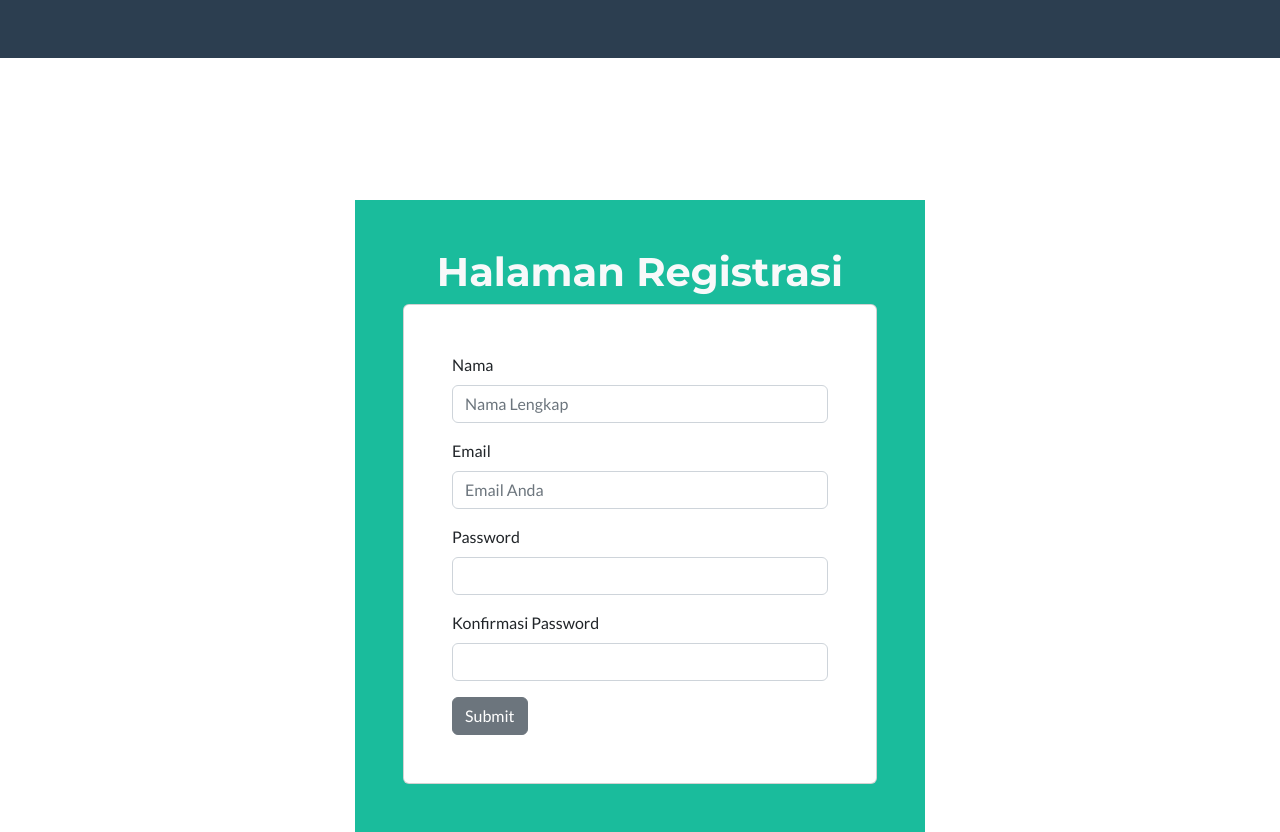
After one commit to naufalhilmiaji/django-ticketing-system, a Django app: page /register/ in a window 1280 px wide. The commit adds this page. Run offline with Django 4.2, Linux system fonts and the light colour scheme; style sheets or scripts are compiled from the project's sources; some libraries are stand-ins or nearby versions.

```diff
--- a/templates/base.html
+++ b/templates/base.html
@@ -31,9 +31,14 @@
             </button>
             <div class="collapse navbar-collapse" id="navbarResponsive">
                 <ul class="navbar-nav ms-auto">
-                    {% comment %} <li class="nav-item mx-0 mx-lg-1"><a class="nav-link py-3 px-0 px-lg-3 rounded text-white" href="#portfolio">Portfolio</a></li> {% endcomment %}
-                    <li class="nav-item mx-0 mx-lg-1"><a class="nav-link py-3 px-0 px-lg-3 rounded text-white" href="#about">Tentang Kami</a></li>
-                    <li class="nav-item mx-0 mx-lg-1"><a class="nav-link py-3 px-0 px-lg-3 rounded text-white" href="#">Login</a></li>
+                    {% if request.path == '/' %}
+                        <li class="nav-item mx-0 mx-lg-1"><a class="nav-link py-3 px-0 px-lg-3 rounded text-white" href="#about">Tentang Kami</a></li>
+                        {% if user.is_authenticated %}
+                            <li class="nav-item mx-0 mx-lg-1"><a class="nav-link py-3 px-0 px-lg-3 rounded text-white" href="{% url 'website:logout' %}">Logout</a></li>
+                        {% else %}
+                            <li class="nav-item mx-0 mx-lg-1"><a class="nav-link py-3 px-0 px-lg-3 rounded text-white" href="{% url 'website:login' %}">Login</a></li>
+                        {% endif %}
+                    {% endif %}
                 </ul>
             </div>
         </div>
--- a/templates/website/form.html
+++ b/templates/website/form.html
@@ -1,9 +1,44 @@
-{% extends 'base.html' %}
-
-{% block content %}
 <form method="POST">
     {% csrf_token %}
-    {{ form }}
-    <button type="submit">Submit</button>
+    {% if request.path == '/login/' %}
+        <div class="mb-3">
+            <label for="{{ form.identifier.id_for_label }}" class="form-label">{{ form.identifier.label }}</label>
+            <input type="email" class="form-control" id="{{ form.identifier.id_for_label }}" name="{{ form.identifier.name }}"
+                placeholder="Email Anda" aria-describedby="emailHelp">
+            <div id="emailHelp" class="form-text">{{ form.identifier.errors }}</div>
+        </div>
+        <div class="mb-3">
+            <label for="{{ form.password.id_for_label }}" class="form-label">{{ form.password.label }}</label>
+            <input type="password" class="form-control" id="{{ form.password.id_for_label }}"  name="{{ form.password.name }}"
+                aria-describedby="emailHelp">
+            <div id="emailHelp" class="form-text">{{ form.password.errors }}</div>
+        </div>
+    {% elif request.path == '/register/' %}
+        <div class="mb-3">
+            <label for="{{ form.name.id_for_label }}" class="form-label">{{ form.name.label }}</label>
+            <input type="text" class="form-control" id="{{ form.name.id_for_label }}" name="{{ form.name.name }}"
+                placeholder="Nama Lengkap" aria-describedby="emailHelp">
+            <div id="emailHelp" class="form-text">{{ form.name.errors }}</div>
+        </div>
+        <div class="mb-3">
+            <label for="{{ form.email.id_for_label }}" class="form-label">{{ form.email.label }}</label>
+            <input type="email" class="form-control" id="{{ form.email.id_for_label }}" name="{{ form.email.name }}"
+                placeholder="Email Anda" aria-describedby="emailHelp">
+            <div id="emailHelp" class="form-text">{{ form.email.errors }}</div>
+        </div>
+        <div class="mb-3">
+            <label for="{{ form.password.id_for_label }}" class="form-label">{{ form.password.label }}</label>
+            <input type="password" class="form-control" id="{{ form.password.id_for_label }}" name="{{ form.password.name }}"
+                aria-describedby="passwordHelp">
+            <div id="passwordHelp" class="form-text">{{ form.password.errors }}</div>
+        </div>
+        <div class="mb-3">
+            <label for="{{ form.password2.id_for_label }}" class="form-label">{{ form.password2.label }}</label>
+            <input type="password" class="form-control" id="{{ form.password2.id_for_label }}" name="{{ form.password2.name }}"
+                aria-describedby="passwordHelp">
+            <div id="passwordHelp" class="form-text">{{ form.password2.errors }}</div>
+        </div>
+    {% endif %}
+
+    <button type="submit" class="btn btn-secondary">Submit</button>
 </form>
-{% endblock %}
--- /dev/null
+++ b/templates/website/register.html
@@ -0,0 +1,14 @@
+{% extends 'base.html' %}
+
+{% block content %}
+    <div class="container masthead">
+        <div class="row">
+            <div class="col-md-6 mx-auto p-md-5 bg-primary">
+                <h1 class='text-center text-light'>Halaman Registrasi</h1>
+                <div class="card p-md-5">
+                    {% include 'website/form.html' %}
+                </div>
+            </div>
+        </div>
+    </div>
+{% endblock  %}
--- a/ticketeer/website/forms.py
+++ b/ticketeer/website/forms.py
@@ -1,4 +1,4 @@
-from typing import Any, Dict, List, Optional
+from typing import Any, Dict, Optional
 
 from django import forms
 from django.contrib.auth.password_validation import validate_password
@@ -7,11 +7,11 @@ from ticketeer.apps.users.models import User
 
 
 class LoginForm(forms.Form):
-    identifier = forms.EmailField(widget=forms.TextInput(attrs={'placeholder': 'Email Anda'}))
+    identifier = forms.EmailField(label='Email', widget=forms.TextInput(attrs={'placeholder': 'Email Anda'}))
     password = forms.CharField(widget=forms.PasswordInput(attrs={'placeholder': 'Password Anda'}))
 
     def authenticate(self) -> Optional[User]:
-        identifier = self.cleaned_data.get('identified')
+        identifier = self.cleaned_data.get('identifier')
         password = self.cleaned_data.get('password')
 
         try:
@@ -25,10 +25,10 @@ class LoginForm(forms.Form):
 
 
 class RegistrationForm(forms.Form):
-    name = forms.CharField(widget=forms.TextInput(attrs={'placeholder': 'Nama Lengkap'}))
-    email = forms.EmailField(widget=forms.TextInput(attrs={'placeholder': 'Email Anda'}))
-    password = forms.CharField(widget=forms.PasswordInput())
-    password2 = forms.CharField(widget=forms.PasswordInput(), label='Konfirmasi Password')
+    name = forms.CharField(label='Nama', widget=forms.TextInput(attrs={'placeholder': 'Nama Lengkap'}))
+    email = forms.EmailField(label='Email', widget=forms.TextInput(attrs={'placeholder': 'Email Anda'}))
+    password = forms.CharField(label='Password', widget=forms.PasswordInput())
+    password2 = forms.CharField(label='Konfirmasi Password', widget=forms.PasswordInput())
 
     def clean_password(self) -> str:
         password = self.cleaned_data.get('password')
--- a/ticketeer/website/urls.py
+++ b/ticketeer/website/urls.py
@@ -1,7 +1,12 @@
 from django.urls import path
-from .views import index
+from .views import index, login, logout, register
 
+
+app_name = 'website'
 
 urlpatterns = [
     path('', index, name='index'),
+    path('login/', login, name='login'),
+    path('logout/', logout, name='logout'),
+    path('register/', register, name='register'),
 ]
--- a/ticketeer/website/views.py
+++ b/ticketeer/website/views.py
@@ -1,48 +1,79 @@
 from django.http import HttpRequest, HttpResponse
 from django.contrib.auth import login as django_login, logout as django_logout
+from django.db.models import Q
 from django.shortcuts import get_object_or_404, redirect, render
+
+from ticketeer.apps.trips.models import Trip
+from ticketeer.website.orders.forms import SearchForm
 
 from .forms import LoginForm, RegistrationForm
 
 
 def index(request: HttpRequest) -> HttpResponse:
+    form = SearchForm(data=request.POST or None)
+
+    if form.is_valid():
+        origin = form.data.get('origin')
+        destination = form.data.get('destination')
+        transportation = form.data.get('transportation')
+
+        trip = Trip.objects.filter(Q(origin=origin) & Q(destination=destination) & Q(transportation=transportation))
+        if trip:
+            print(trip)
+            return redirect('website:index')
+        else:
+            print('Tidak tersedia.')
+
+
     context = {
         'title': 'Ticketeer - Index',
         'app': 'Ticketeer',
+        'search_form': form,
     }
 
     return render(request, 'website/index.html', context)
 
 
 def login(request: HttpRequest) -> HttpResponse:
-    form = LoginForm(data=request.POST or None)
+    if not request.user.is_authenticated:
+        form = LoginForm(data=request.POST or None)
 
-    if form.is_valid():
-        user = form.authenticate()
-        if user:
-            django_login(request, user)
-            return redirect('website:index')
+        if form.is_valid():
+            user = form.authenticate()
+            if user:
+                django_login(request, user)
+                return redirect('website:index')
 
-    context = {
-        'title': 'Login',
-        'form': form,
-    }
+        context = {
+            'title': 'Login',
+            'form': form,
+        }
 
-    return render(request, 'website/form.html', context)
+        return render(request, 'website/login.html', context)
+    else:
+        return redirect('website:index')
+
+
+def logout(request: HttpRequest) -> HttpResponse:
+    django_logout(request)
+    return redirect('website:index')
 
 
 def register(request: HttpRequest) -> HttpResponse:
-    form = RegistrationForm(data=request.POST or None)
+    if not request.user.is_authenticated:
+        form = RegistrationForm(data=request.POST or None)
 
-    if form.is_valid():
-        user = form.save()
-        response = redirect('website:index')
-        django_login(request, user)
-        return response
+        if form.is_valid():
+            user = form.save()
+            response = redirect('website:index')
+            django_login(request, user)
+            return response
 
-    context = {
-        'title': 'Ticketeer - Registration',
-        'form': form,
-    }
+        context = {
+            'title': 'Ticketeer - Registration',
+            'form': form,
+        }
 
-    return render(request, 'website/form.html', context)
+        return render(request, 'website/register.html', context)
+    else:
+        return redirect('website:index')
```
Also changed, not shown: templates/website/index.html (+13 -1 lines), templates/website/login.html (added, +15 -0 lines), ticketeer/website/orders/forms.py (added, +20 -0 lines), ticketeer/website/orders/__init__.py (added), ticketeer/website/orders/urls.py (added), ticketeer/website/orders/views.py (added).
